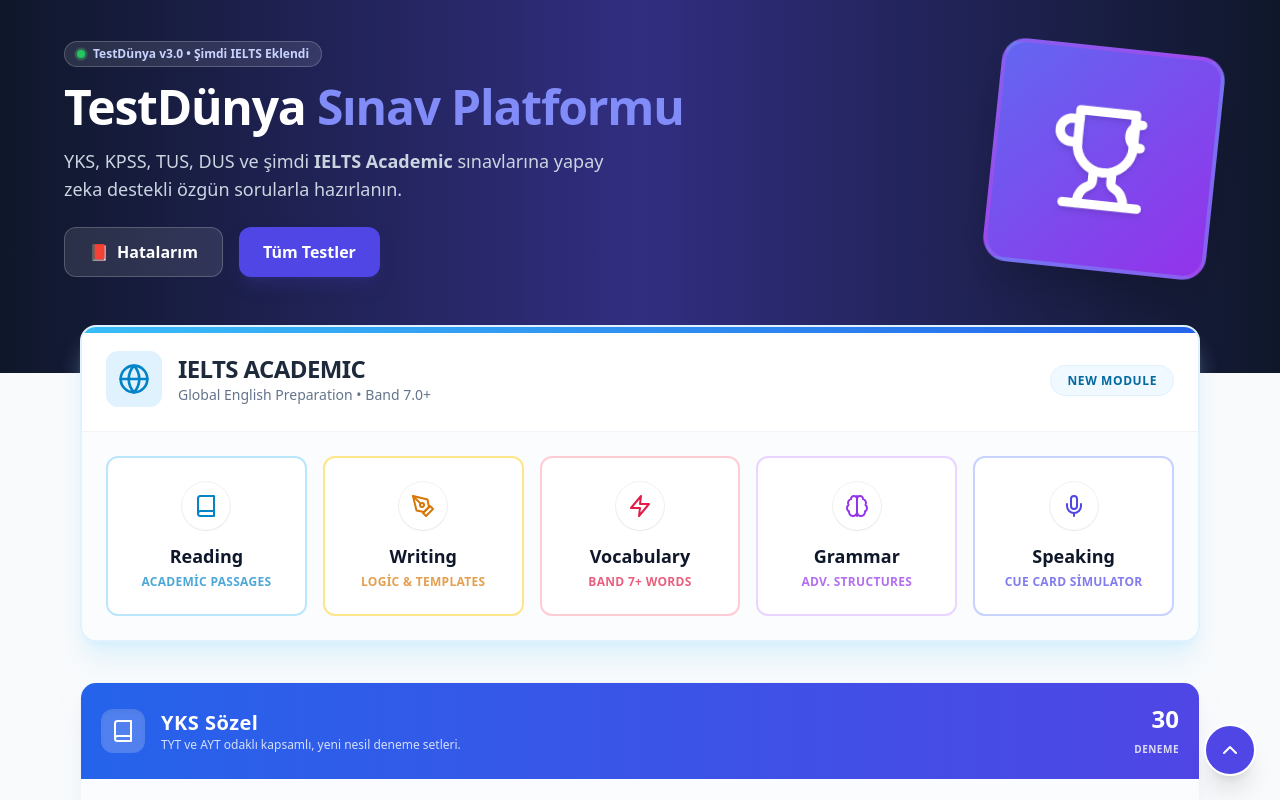
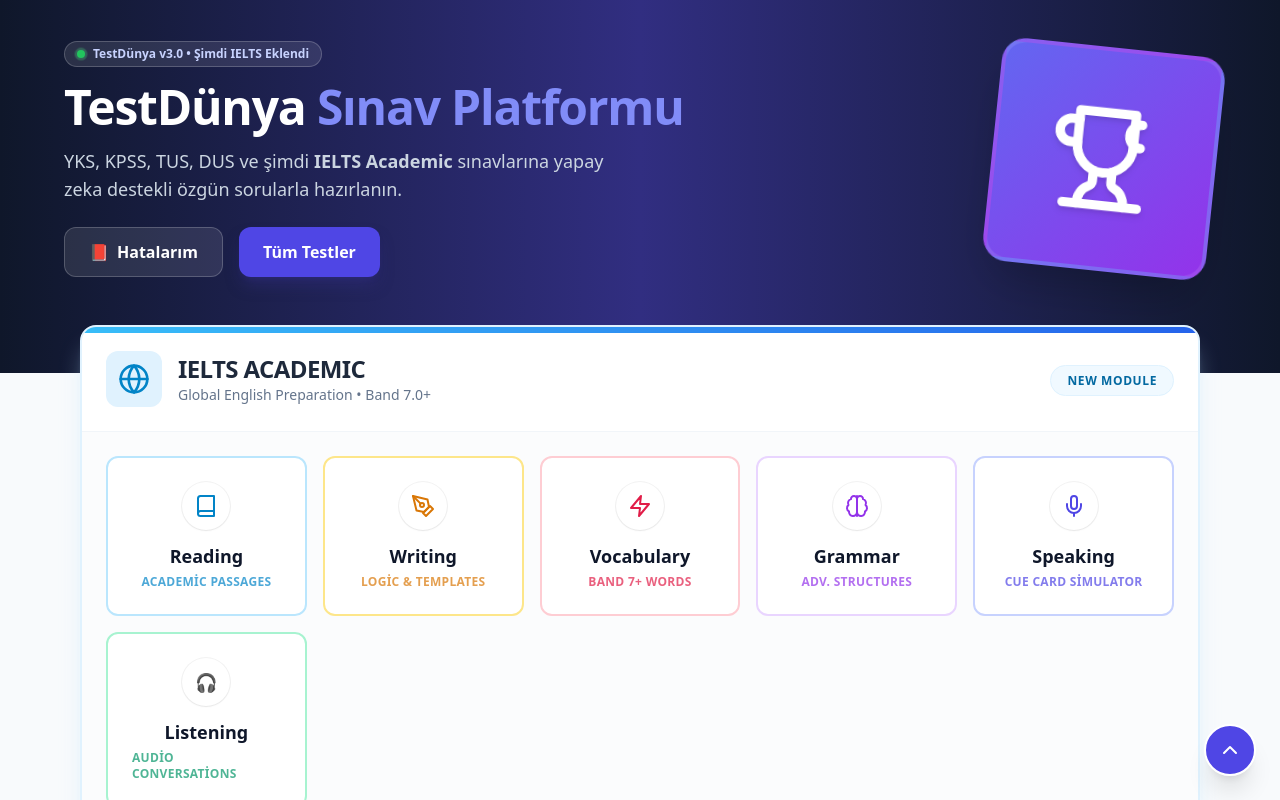
Before and after one commit to kuarkcoin/testdunya, a Next.js app: page / in a window 1280 px wide. Shown: the top 800 px of the page. Built offline with nearby package versions, Linux system fonts and the light colour scheme.

Commit message:
Update page.tsx

```diff
--- a/app/page.tsx
+++ b/app/page.tsx
@@ -147,6 +147,15 @@ const ieltsModules = [
     color: 'text-indigo-600',
     bg: 'bg-indigo-50',
     border: 'border-indigo-200'
+  },
+  {
+    id: 'ielts-listening',
+    title: 'Listening',
+    desc: 'Audio Conversations',
+    icon: <div className="w-6 h-6 flex items-center justify-center font-bold text-lg">🎧</div>,
+    color: 'text-emerald-600',
+    bg: 'bg-emerald-50',
+    border: 'border-emerald-200'
   }
 ];
 
```
